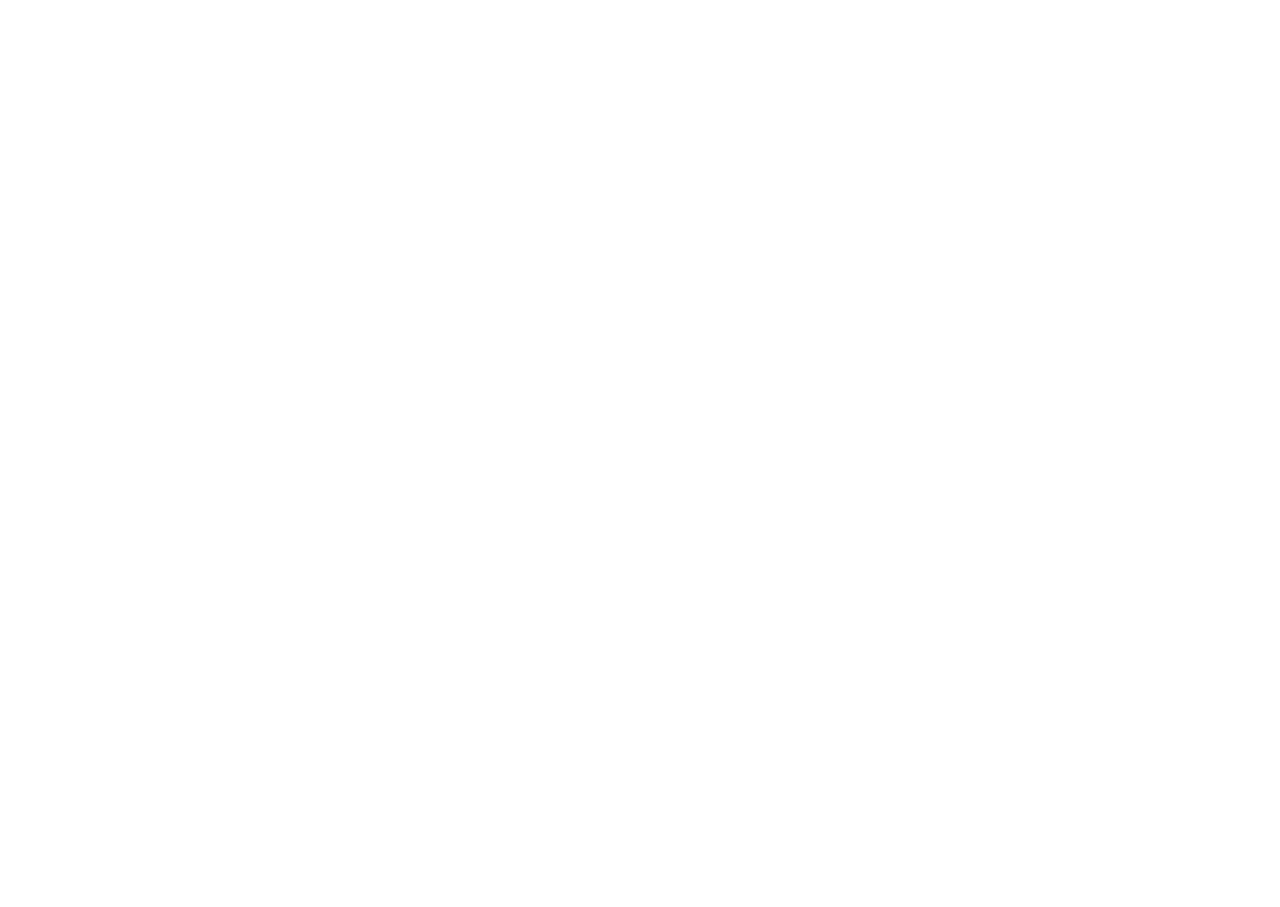
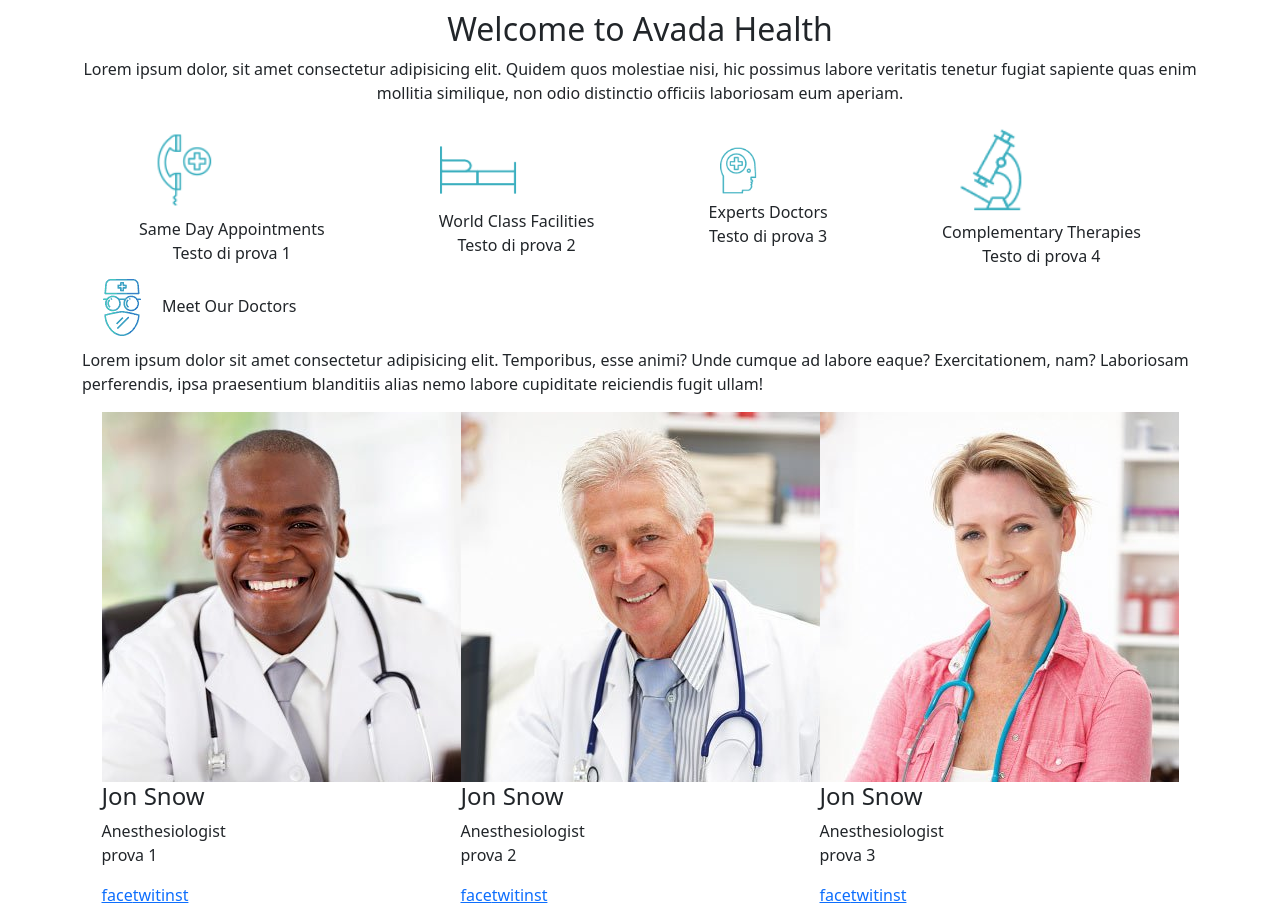
Before and after one commit to alfredochs/proj-html-vuejs, a Vue app: page / in a window 1280 px wide. Shown: the part 360-1267 px from the top of the page. Before the commit the page ends 800 px from the top, so only its background shows below. Built offline with nearby package versions, Linux system fonts and the light colour scheme.

Commit message:
doctors with v-for

```diff
--- a/src/App.vue
+++ b/src/App.vue
@@ -2,15 +2,17 @@
   <div id="app">
     <Header></Header>
     <Welcome></Welcome>
+    <Meet></Meet>
   </div>
 </template>
 
 <script>
 import Header from "@/components/Header.vue";
 import Welcome from "@/components/Welcome.vue";
+import Meet from "./components/Meet.vue";
 export default {
   name: "App",
-  components: { Header, Welcome },
+  components: { Header, Welcome, Meet },
 };
 </script>
 
--- a/src/components/Header.vue
+++ b/src/components/Header.vue
@@ -31,6 +31,11 @@
 <script>
 export default {
   name: "Header",
+  data() {
+    return {
+      background: require("@/assets/images/header-image-homepage.jpg"),
+    };
+  },
 };
 </script>
 
--- /dev/null
+++ b/src/components/Meet.vue
@@ -0,0 +1,64 @@
+<template>
+  <div class="container">
+    <div class="">
+      <img src="../assets/images/icon-5.png" alt="" />
+      <span>Meet Our Doctors</span>
+      <p>
+        Lorem ipsum dolor sit amet consectetur adipisicing elit. Temporibus,
+        esse animi? Unde cumque ad labore eaque? Exercitationem, nam? Laboriosam
+        perferendis, ipsa praesentium blanditiis alias nemo labore cupiditate
+        reiciendis fugit ullam!
+      </p>
+
+      <div class="d-flex justify-content-center">
+        <div class="d-flex flex-column" v-for="(doctor, i) in doctors" :key="i">
+          <img :src="doctor.img" alt="" />
+          <h4>{{ doctor.name }}</h4>
+          <span>{{ doctor.specialties }}</span>
+          <p>{{ doctor.description }}</p>
+
+          <div class="d-flex">
+            <a href="#">face</a>
+            <a href="#">twit</a>
+            <a href="#">inst</a>
+          </div>
+        </div>
+      </div>
+
+      <div></div>
+    </div>
+  </div>
+</template>
+
+<script>
+export default {
+  name: "Meet",
+  data() {
+    return {
+      doctors: [
+        {
+          img: require("../assets/images/doctor-1.jpg"),
+          name: "Jon Snow",
+          specialties: "Anesthesiologist",
+          description: "prova 1",
+        },
+        {
+          img: require("../assets/images/doctor-2.jpg"),
+          name: "Jon Snow",
+          specialties: "Anesthesiologist",
+          description: "prova 2",
+        },
+        {
+          img: require("../assets/images/doctor-3.jpg"),
+          name: "Jon Snow",
+          specialties: "Anesthesiologist",
+          description: "prova 3",
+        },
+      ],
+    };
+  },
+};
+</script>
+
+<style>
+</style>
--- a/src/components/Welcome.vue
+++ b/src/components/Welcome.vue
@@ -1,12 +1,62 @@
 <template>
-  <div class="container"></div>
+  <div class="container my-container">
+    <h2>Welcome to Avada Health</h2>
+    <p>
+      Lorem ipsum dolor, sit amet consectetur adipisicing elit. Quidem quos
+      molestiae nisi, hic possimus labore veritatis tenetur fugiat sapiente quas
+      enim mollitia similique, non odio distinctio officiis laboriosam eum
+      aperiam.
+    </p>
+    <div class="d-flex justify-content-around">
+      <div
+        class="d-flex flex-column justify-content-center"
+        v-for="(chiave, i) in welcomeIcons"
+        :key="i"
+      >
+        <img :src="chiave.img" alt="" class="w-50" />
+        <span> {{ chiave.title }}</span>
+        <span>{{ chiave.description }}</span>
+      </div>
+    </div>
+  </div>
 </template>
 
 <script>
 export default {
   name: "Welcome",
+  data() {
+    return {
+      welcomeIcons: [
+        {
+          title: "Same Day Appointments",
+          description: "Testo di prova 1",
+          img: require("../assets/images/icon-1.png"),
+        },
+        {
+          title: "World Class Facilities",
+          description: "Testo di prova 2",
+          img: require("../assets/images/icon-2.png"),
+        },
+        {
+          title: "Experts Doctors",
+          description: "Testo di prova 3",
+          img: require("../assets/images/icon-3.png"),
+        },
+        {
+          title: "Complementary Therapies",
+          description: "Testo di prova 4",
+          img: require("../assets/images/icon-4.png"),
+        },
+      ],
+    };
+  },
 };
 </script>
 
-<style>
+<style lang="scss">
+.my-container {
+  width: 70%;
+  margin: auto;
+  text-align: center;
+}
 </style>
```
